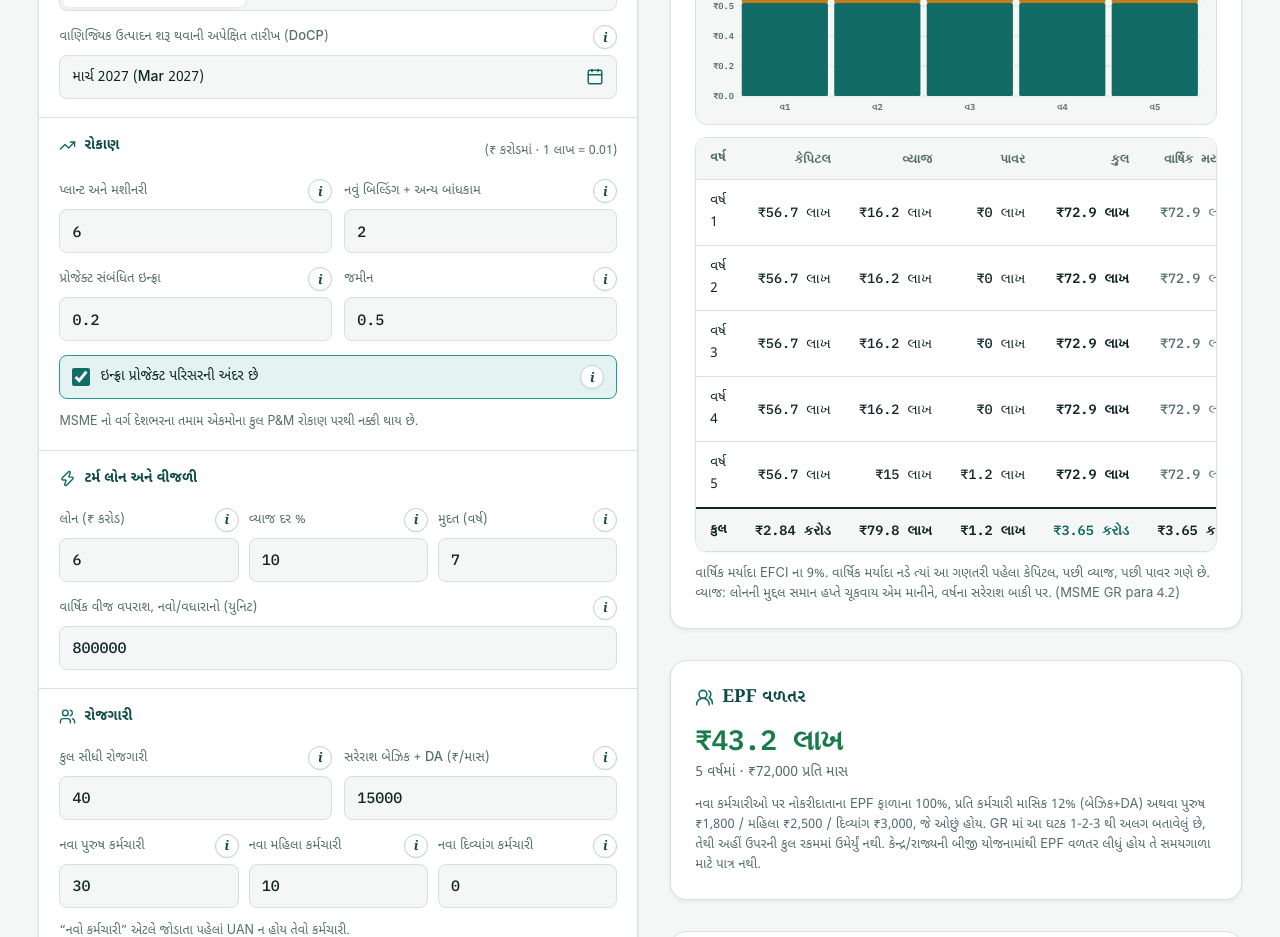
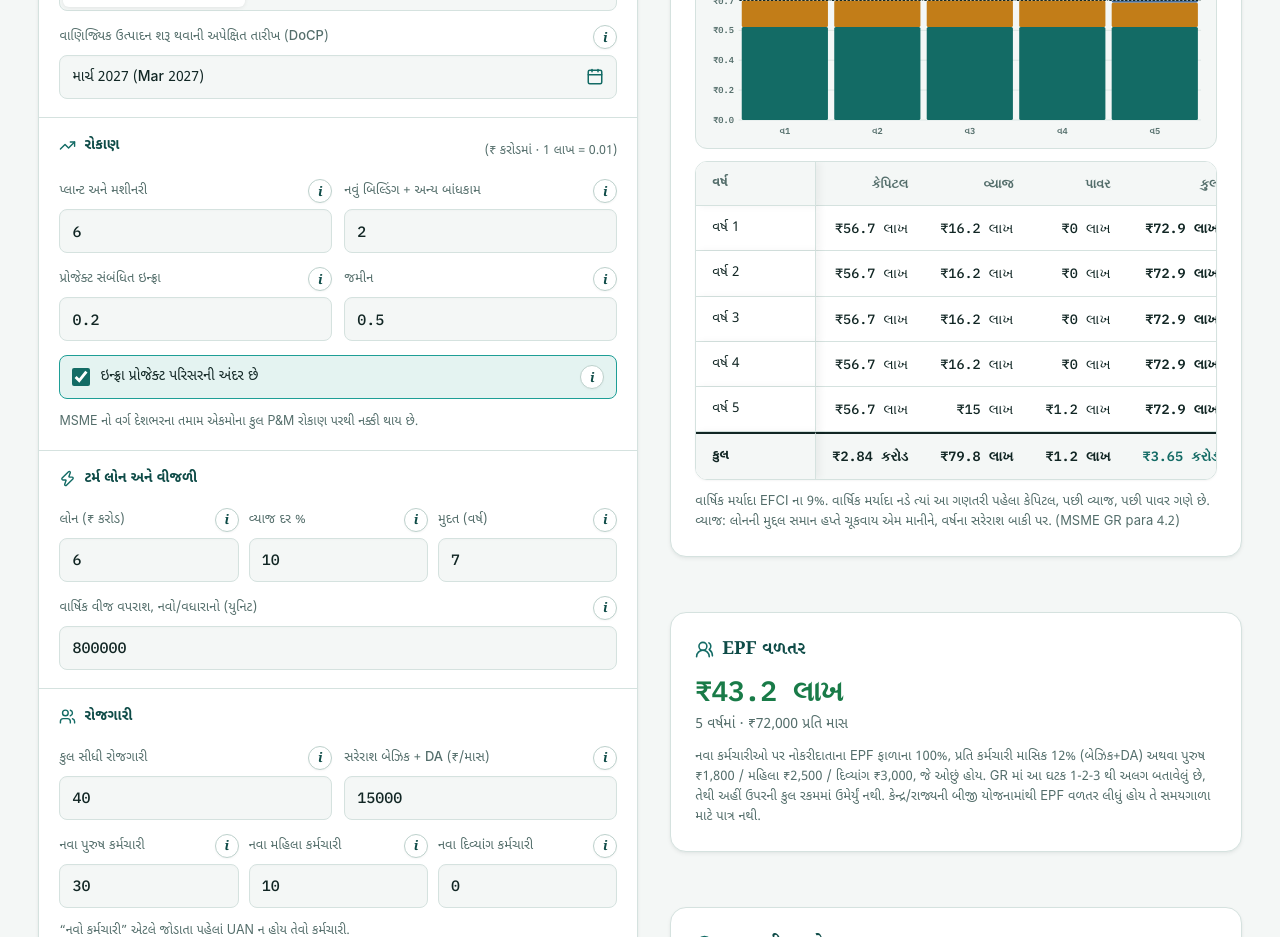
Before and after one commit to Jenish-Patel-Dev/Subsidy-sathi, a React (Vite) app: page / in a window 1280 px wide. Shown: the part 920-1857 px from the top of the page. Built offline with nearby package versions, Linux system fonts and the light colour scheme.

Commit message:
Make report table rows single-line (nowrap) with horizontal scroll and sticky first column across all reports

```diff
--- a/src/styles/global.css
+++ b/src/styles/global.css
@@ -1685,7 +1685,7 @@ select {
   border: 1px solid var(--info-border);
 }
 
-/* Responsive Table Wrapper */
+/* Responsive Table Wrapper with Horizontal Scroll & Sticky First Column */
 .tbl-wrap {
   overflow-x: auto;
   margin-top: 12px;
@@ -1694,19 +1694,38 @@ select {
   box-shadow: var(--shadow-xs);
   background: var(--surface);
   -webkit-overflow-scrolling: touch;
+  position: relative;
+}
+
+/* Slim scrollbar for smooth horizontal scrolling */
+.tbl-wrap::-webkit-scrollbar {
+  height: 7px;
+}
+.tbl-wrap::-webkit-scrollbar-track {
+  background: var(--surface-subtle);
+  border-radius: 4px;
+}
+.tbl-wrap::-webkit-scrollbar-thumb {
+  background: rgba(120, 120, 120, 0.35);
+  border-radius: 4px;
+}
+.tbl-wrap::-webkit-scrollbar-thumb:hover {
+  background: rgba(120, 120, 120, 0.55);
 }
 
 table {
-  border-collapse: collapse;
+  border-collapse: separate;
+  border-spacing: 0;
   width: 100%;
   font-size: 13.5px;
 }
 
 th, td {
   text-align: left;
-  padding: 10px 14px;
+  padding: 11px 16px;
   border-bottom: 1px solid var(--line);
   vertical-align: middle;
+  white-space: nowrap; /* Ensures each row stays strictly on a single line */
 }
 
 th {
@@ -1719,12 +1738,51 @@ th {
   z-index: 1;
 }
 
+/* Sticky First Column */
+th:first-child,
+td:first-child {
+  position: sticky;
+  left: 0;
+  z-index: 2;
+  background: var(--surface);
+  border-right: 1px solid var(--line);
+  box-shadow: 4px 0 8px rgba(0, 0, 0, 0.05);
+  min-width: 120px;
+}
+
+:root[data-theme="dark"] th:first-child,
+:root[data-theme="dark"] td:first-child {
+  background: #142220;
+  border-right-color: rgba(255, 255, 255, 0.1);
+  box-shadow: 4px 0 12px rgba(0, 0, 0, 0.45);
+}
+
+/* Top-Left Header Cell has highest priority z-index */
+th:first-child {
+  z-index: 4;
+  background: var(--paper);
+}
+
+:root[data-theme="dark"] th:first-child {
+  background: #111e1c;
+}
+
+/* Highlight sticky cell on row hover */
+tbody tr:hover td {
+  background: var(--surface-subtle);
+}
+
+tbody tr:hover td:first-child {
+  background: var(--surface-subtle);
+}
+
+:root[data-theme="dark"] tbody tr:hover td,
+:root[data-theme="dark"] tbody tr:hover td:first-child {
+  background: #1b2d29;
+}
+
 tr:last-child td {
   border-bottom: 0;
-}
-
-tbody tr:hover {
-  background: var(--surface-subtle);
 }
 
 td.n, th.n {
@@ -1738,6 +1796,15 @@ tr.tot td {
   font-weight: 700;
   border-top: 2px solid var(--ink);
   background: var(--paper);
+}
+
+tr.tot td:first-child {
+  background: var(--paper);
+}
+
+:root[data-theme="dark"] tr.tot td,
+:root[data-theme="dark"] tr.tot td:first-child {
+  background: #111e1c;
 }
 
 /* SVG Chart */
```
